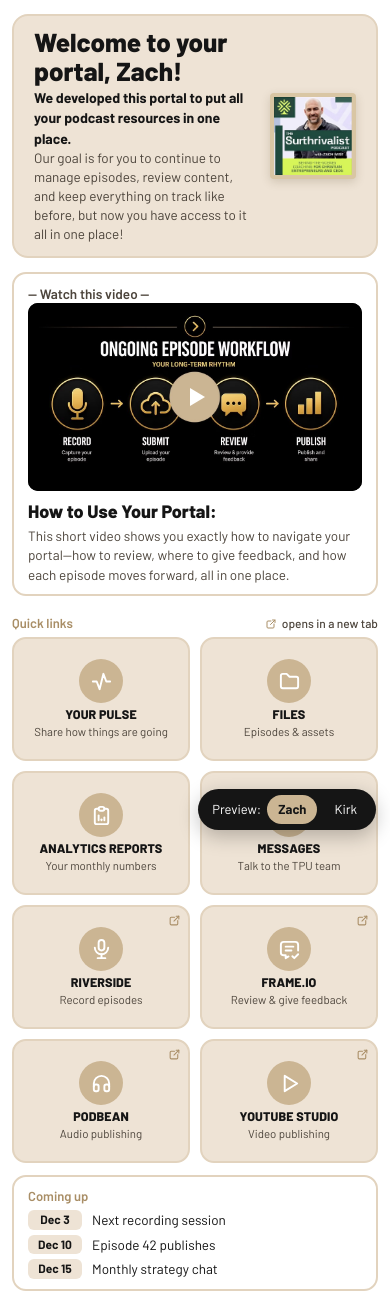
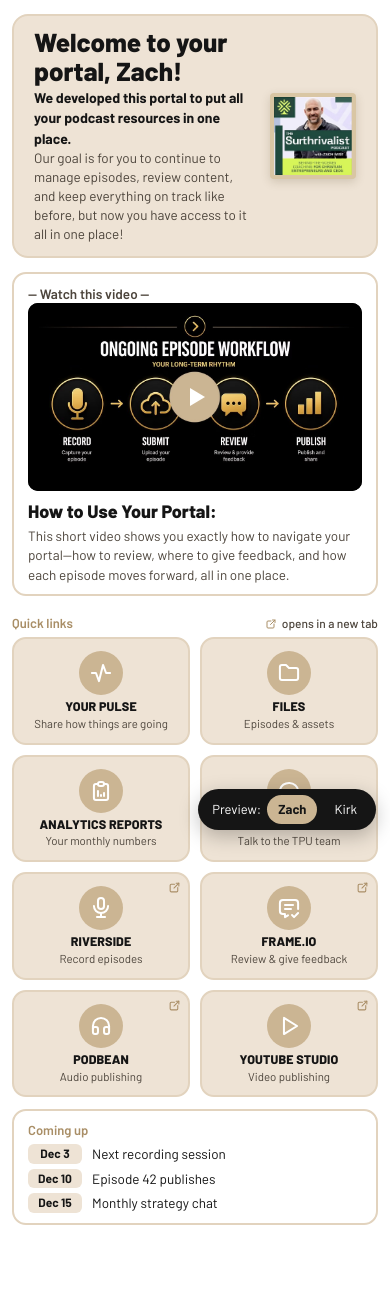
Before and after one commit to uploadpodcastnow-cpu/tpu-portal-home, a plain HTML site: page index.html in a window 390 px wide. After the commit the page ends 1239 px from the top, so only its background shows below. Drawn offline with Linux system fonts and the light colour scheme.

Commit message:
Add files via upload

```diff
--- a/index.html
+++ b/index.html
@@ -45,8 +45,8 @@ h2{font-size:18px;line-height:1.15;margin:0 0 4px;font-weight:800}
 .av{width:30px;height:30px;border-radius:50%;background:var(--tan);color:#fff;font-weight:700;font-size:13px;display:grid;place-items:center}
 .who b{display:block;font-size:14px}.who span{color:var(--muted);font-size:12.5px}
 .team{display:grid;gap:8px}
-.grid{display:grid;gap:10px;grid-template-columns:repeat(var(--cols,4),minmax(0,1fr));grid-auto-rows:clamp(92px,17vh,124px)}
-.tile{position:relative;background:var(--cream);border:2px solid var(--line);border-radius:14px;display:flex;flex-direction:column;align-items:center;justify-content:center;text-align:center;gap:3px;padding:8px;color:var(--ink);text-decoration:none;overflow:hidden;transition:transform .15s,border-color .15s,box-shadow .15s}
+.grid{display:grid;gap:10px;grid-template-columns:repeat(var(--cols,4),minmax(0,1fr));grid-auto-rows:minmax(96px,auto)}
+.tile{position:relative;background:var(--cream);border:2px solid var(--line);border-radius:14px;display:flex;flex-direction:column;align-items:center;justify-content:center;text-align:center;gap:3px;padding:12px 8px;color:var(--ink);text-decoration:none;overflow:hidden;transition:transform .15s,border-color .15s,box-shadow .15s}
 .tile:hover,.tile:focus-visible{transform:translateY(-2px);border-color:var(--tan);box-shadow:0 5px 14px rgba(120,90,40,.14);outline:none}
 .circ{width:clamp(32px,6vh,44px);aspect-ratio:1;border-radius:50%;background:var(--tan);display:grid;place-items:center;flex:none;margin-bottom:2px}
 .ic{width:54%;aspect-ratio:1;background:#fff;-webkit-mask:var(--m) center/contain no-repeat;mask:var(--m) center/contain no-repeat}
@@ -58,7 +58,7 @@ h2{font-size:18px;line-height:1.15;margin:0 0 4px;font-weight:800}
 .preview{position:fixed;right:14px;bottom:14px;background:var(--ink);color:#fff;border-radius:999px;padding:6px 8px 6px 14px;font-size:13px;display:flex;gap:6px;align-items:center;box-shadow:0 6px 20px rgba(0,0,0,.25);z-index:5}
 .preview a{color:#fff;text-decoration:none;padding:5px 11px;border-radius:999px}
 .preview a[aria-current]{background:var(--tan);color:var(--ink);font-weight:700}
-.main.solo{grid-template-columns:minmax(0,1fr)}.main.solo .grid{grid-auto-rows:clamp(130px,30vh,210px);gap:16px}.main.solo .circ{width:clamp(44px,9vh,68px)}.main.solo .tile{gap:6px}.main.solo .tile b{font-size:clamp(13px,1.4vw,16px)}.main.solo .tile .sub{font-size:13px}
+.main.solo{grid-template-columns:minmax(0,1fr)}.main.solo .grid{gap:14px}.main.solo .circ{width:clamp(36px,6vh,46px)}.main.solo .tile b{font-size:clamp(13px,1.4vw,16px)}.main.solo .tile .sub{font-size:13px}
 @media (max-height:600px){.hero .body,.tile .sub{display:none}}
 @media (max-width:760px){.page{height:auto;overflow:visible}.main{grid-template-columns:minmax(0,1fr)}.col{overflow:visible}.grid{--cols:2!important}.vid{max-height:none}}
 @media (prefers-reduced-motion:reduce){.tile,.vid .play{transition:none}}
@@ -133,7 +133,7 @@ h2{font-size:18px;line-height:1.15;margin:0 0 4px;font-weight:800}
 
   function links(list, solo) {
     const n = list.length;
-    const cols = solo && n <= 4 ? n : n <= 4 ? 2 : n <= 6 ? 3 : 4;
+    const cols = Math.min(4, Math.max(n, 1));
     const hasExt = list.some(l => l.open === 'external');
     return el('section', { class: 'card', style: 'border:0;padding:0' },
       el('p', { class: 'eyebrow' }, document.createTextNode('Quick links'),
```
